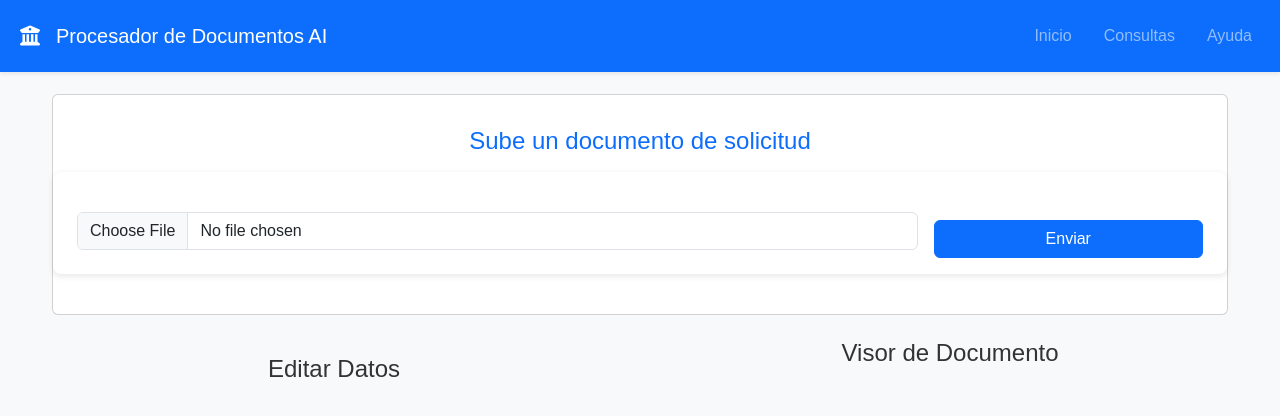
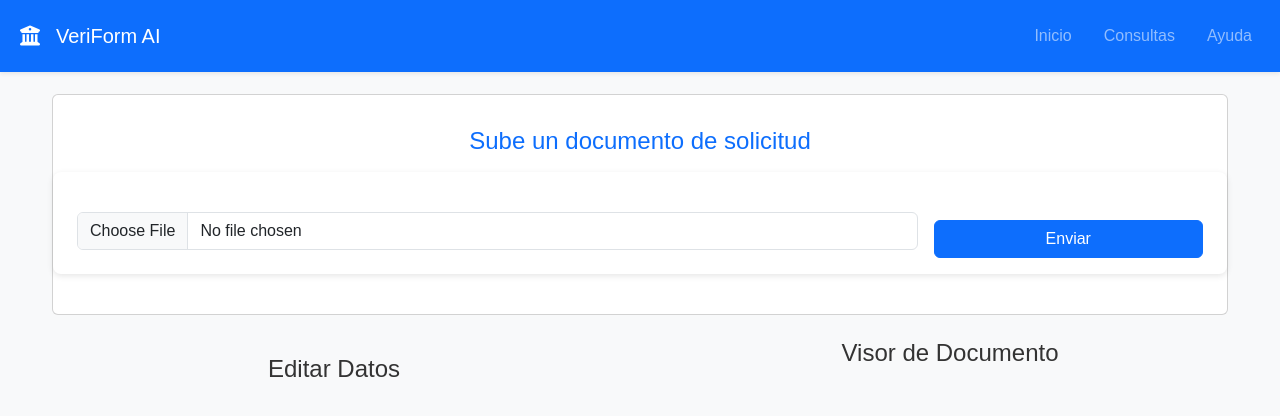
Before and after one commit to PavelBT/TFM, a Flask app: page / in a window 1280 px wide. Shown: the top 416 px of the page. Run offline with Flask 3, Linux system fonts and the light colour scheme; parts of the project's set-up code (start-up, migrations or seed data) failed here and were passed over; some libraries are stand-ins or nearby versions.

Commit message:
Nombre de la app

```diff
--- a/web/templates/base.html
+++ b/web/templates/base.html
@@ -13,7 +13,7 @@
         <div class="container-fluid">
             <a class="navbar-brand d-flex align-items-center" href="/">
                 <i class="fas fa-university me-2 p-2"></i>
-                Procesador de Documentos AI
+                VeriForm AI
             </a>
             <!-- <a class="nav-link text-white" href="{{ url_for('static', filename='assets/logo-bancanorte.png') }}" target="_blank">Logo</a> -->
             <button class="navbar-toggler" type="button" data-bs-toggle="collapse" data-bs-target="#navbarNav" aria-controls="navbarNav" aria-expanded="false" aria-label="Toggle navigation">
```
